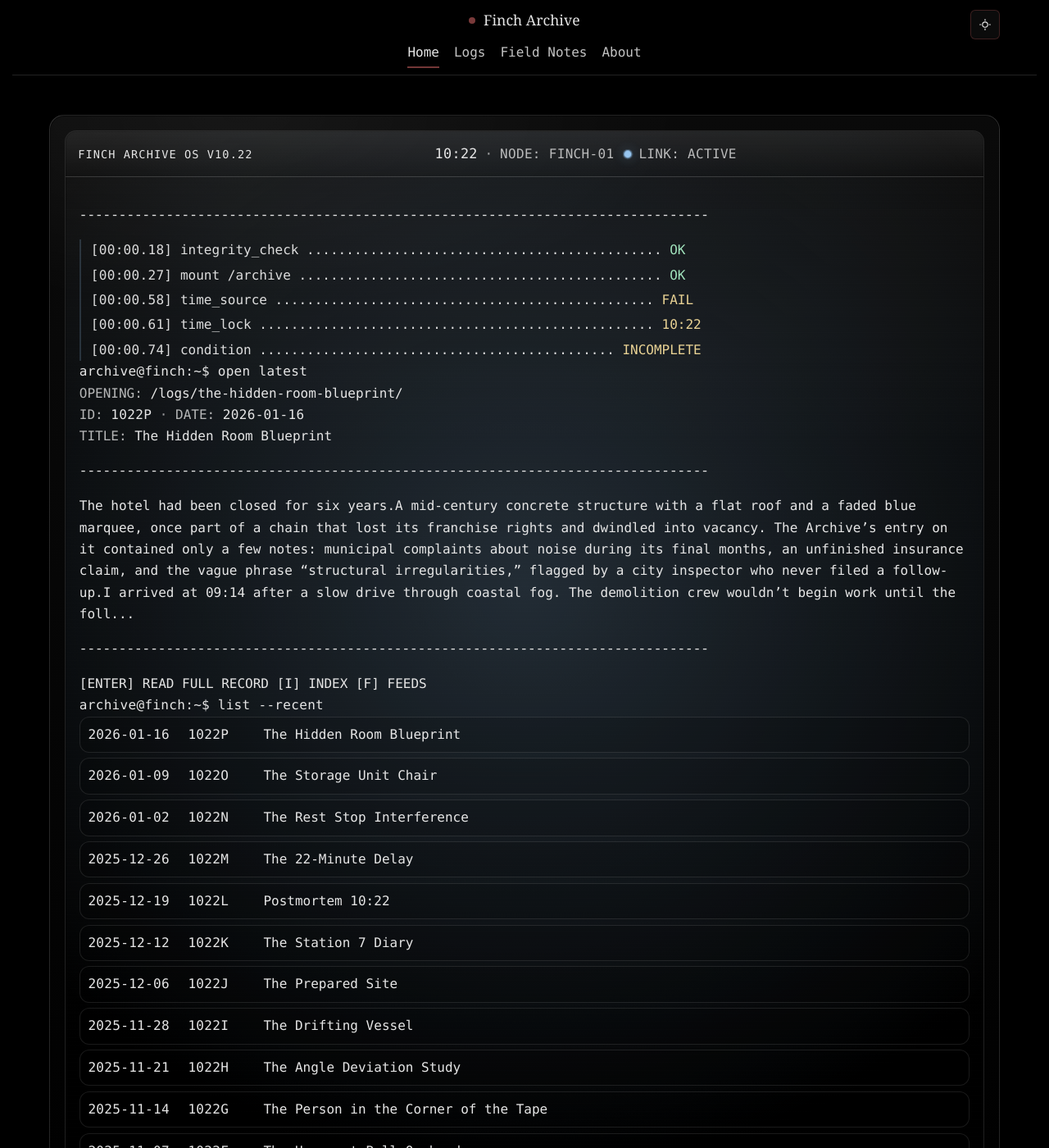
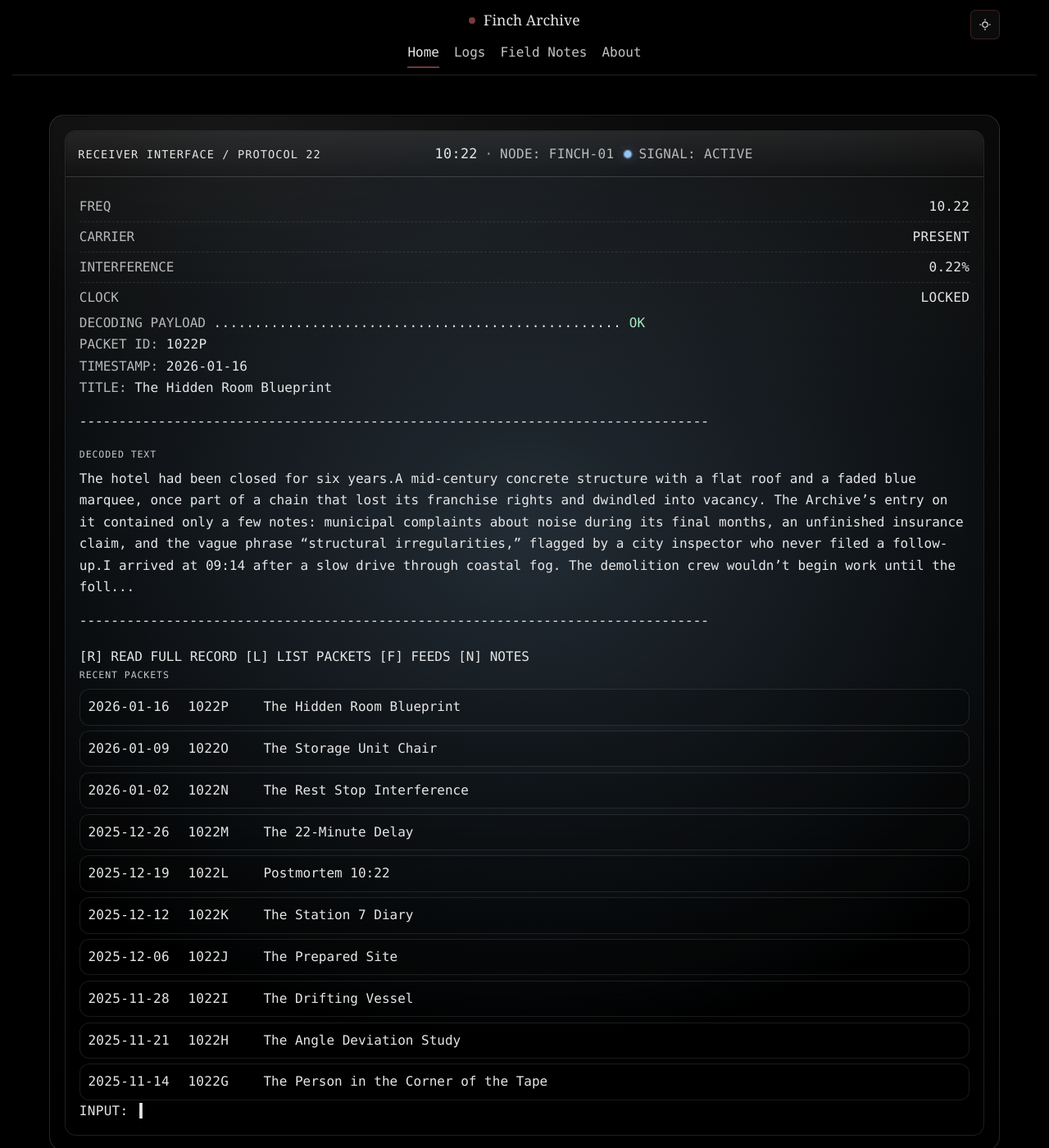
Before and after one commit to HallowayFinch/fincharchive.com, a Jekyll site: the page built from index.html, in a window 1280 px wide and 1400 px high. Shown: the whole window at 82% size. Built offline with Jekyll 4.4.1, drawn with Linux system fonts in a browser that asks for light colours; some of the changed text lies outside the part shown.

Commit message:
Update description and modify recent logs display

```diff
--- a/index.html
+++ b/index.html
@@ -1,22 +1,21 @@
 ---
 layout: default
 title: Finch Archive
-description: "Recovered notes from incomplete transmissions: terminal access to the latest logs."
+description: "Recovered notes from incomplete transmissions: receiver interface for decoded logs."
 full_width: true
 ---
 
 {%- assign EMPTY = '' | split: '' -%}
 {%- assign logs  = site.logs | sort: "date" | reverse | default: EMPTY -%}
 {%- assign feat  = logs | first -%}
-{%- assign recent = logs | slice: 0, 12 | default: EMPTY -%}
+{%- assign recent = logs | slice: 0, 10 | default: EMPTY -%}
 
-<section class="finch-terminal-home finch-terminal-home--transcript" aria-label="Finch Archive terminal interface">
+<section class="finch-terminal-home finch-terminal-home--receiver" aria-label="Finch Archive receiver interface">
   <div class="finch-terminal-bezel">
     <div class="finch-terminal-screen" role="region" aria-label="CRT viewport">
-      <!-- TOP BAR -->
       <header class="finch-terminal-topbar">
         <div class="finch-terminal-topbar__left">
-          <span class="finch-mono finch-toplabel">FINCH ARCHIVE OS v10.22</span>
+          <span class="finch-mono finch-toplabel">RECEIVER INTERFACE / PROTOCOL 22</span>
         </div>
         <div class="finch-terminal-topbar__center">
           <span class="finch-mono finch-clock">10:22</span>
@@ -25,70 +24,63 @@ full_width: true
         </div>
         <div class="finch-terminal-topbar__right">
           <span class="finch-led finch-led--pulse" aria-hidden="true"></span>
-          <span class="finch-mono finch-muted">LINK: ACTIVE</span>
+          <span class="finch-mono finch-muted">SIGNAL: ACTIVE</span>
         </div>
       </header>
 
-      <!-- BODY (single transcript flow) -->
       <div class="finch-terminal-body">
-        <div class="finch-transcript" aria-label="Operator session transcript">
-          <pre class="finch-pre" aria-hidden="true">--------------------------------------------------------------------------------</pre>
+        <div class="finch-receiver">
+          <div class="finch-grid">
+            <div class="finch-panel">
+              <div class="finch-kv">
+                <div class="finch-kv__row"><span class="finch-muted">FREQ</span><span class="finch-mono">10.22</span></div>
+                <div class="finch-kv__row"><span class="finch-muted">CARRIER</span><span class="finch-mono">PRESENT</span></div>
+                <div class="finch-kv__row"><span class="finch-muted">INTERFERENCE</span><span class="finch-mono">0.22%</span></div>
+                <div class="finch-kv__row"><span class="finch-muted">CLOCK</span><span class="finch-mono">LOCKED</span></div>
+              </div>
+            </div>
 
-          <ul class="finch-boot-lines finch-boot-lines--compact" data-boot>
-            <li><span class="finch-mono">[00:00.18]</span> integrity_check ............................................. <span class="finch-ok">OK</span></li>
-            <li><span class="finch-mono">[00:00.27]</span> mount /archive .............................................. <span class="finch-ok">OK</span></li>
-            <li><span class="finch-mono">[00:00.58]</span> time_source ................................................ <span class="finch-warn">FAIL</span></li>
-            <li><span class="finch-mono">[00:00.61]</span> time_lock .................................................. <span class="finch-warn">10:22</span></li>
-            <li><span class="finch-mono">[00:00.74]</span> condition ............................................. <span class="finch-warn">INCOMPLETE</span></li>
-          </ul>
+            <div class="finch-panel">
+              <div class="finch-line">
+                <span class="finch-muted">DECODING PAYLOAD</span>
+                <span class="finch-mono">..................................................</span>
+                <span class="finch-ok">OK</span>
+              </div>
 
+              {%- if feat -%}
                 <div class="finch-gap"></div>
 
-          {%- if feat -%}
-            <div class="finch-line">
-              <span class="finch-mono">archive@finch:~$</span> <span class="finch-mono">open latest</span>
-            </div>
-
                 <div class="finch-out">
-              <div class="finch-out__line">
-                <span class="finch-muted">OPENING:</span>
-                <a class="finch-out__link" href="{{ feat.url | relative_url }}">{{ feat.url | relative_url }}</a>
-              </div>
-              <div class="finch-out__line">
-                <span class="finch-muted">ID:</span> <span class="finch-mono">{{ feat.log_id | default: "LOG" }}</span>
-                <span class="finch-sep" aria-hidden="true">·</span>
-                <span class="finch-muted">DATE:</span> <span class="finch-mono">{{ feat.date | date: "%Y-%m-%d" }}</span>
-              </div>
-              <div class="finch-out__line">
-                <span class="finch-muted">TITLE:</span>
-                <a class="finch-out__link" href="{{ feat.url | relative_url }}">{{ feat.title }}</a>
+                  <div class="finch-out__line"><span class="finch-muted">PACKET ID:</span> <span class="finch-mono">{{ feat.log_id | default: "LOG" }}</span></div>
+                  <div class="finch-out__line"><span class="finch-muted">TIMESTAMP:</span> <span class="finch-mono">{{ feat.date | date: "%Y-%m-%d" }}</span></div>
+                  <div class="finch-out__line"><span class="finch-muted">TITLE:</span> <a class="finch-out__link" href="{{ feat.url | relative_url }}">{{ feat.title }}</a></div>
                 </div>
 
                 <pre class="finch-pre" aria-hidden="true">--------------------------------------------------------------------------------</pre>
 
+                <div class="finch-decode">
+                  <div class="finch-section-label">DECODED TEXT</div>
                   <div class="finch-out__excerpt">
                     {{ feat.content | strip_html | strip_newlines | truncate: 560 }}
+                  </div>
                 </div>
 
                 <pre class="finch-pre" aria-hidden="true">--------------------------------------------------------------------------------</pre>
 
                 <div class="finch-actions">
-                <a class="finch-action" href="{{ feat.url | relative_url }}">[ENTER] READ FULL RECORD</a>
+                  <a class="finch-action" href="{{ feat.url | relative_url }}">[R] READ FULL RECORD</a>
                   <span class="finch-muted"> </span>
-                <a class="finch-action" href="{{ '/logs/' | relative_url }}">[I] INDEX</a>
+                  <a class="finch-action" href="{{ '/logs/' | relative_url }}">[L] LIST PACKETS</a>
                   <span class="finch-muted"> </span>
                   <a class="finch-action" href="{{ '/feeds/' | relative_url }}">[F] FEEDS</a>
-              </div>
+                  <span class="finch-muted"> </span>
+                  <a class="finch-action" href="{{ '/about/' | relative_url }}">[N] NOTES</a>
                 </div>
 
                 <div class="finch-gap"></div>
 
-            <div class="finch-line">
-              <span class="finch-mono">archive@finch:~$</span> <span class="finch-mono">list --recent</span>
-            </div>
-
-            <div class="finch-out">
-              <ul class="finch-ls finch-ls--plain" role="list" aria-label="Recent logs">
+                <div class="finch-section-label">RECENT PACKETS</div>
+                <ul class="finch-ls finch-ls--plain" role="list">
                   {%- for item in recent -%}
                     <li class="finch-ls__row finch-ls__row--plain">
                       <span class="finch-mono finch-ls__date">{{ item.date | date: "%Y-%m-%d" }}</span>
@@ -100,58 +92,19 @@ full_width: true
 
                 <div class="finch-gap"></div>
 
-              <div class="finch-actions">
-                <a class="finch-action" href="{{ '/logs/' | relative_url }}">[OPEN] FULL CATALOG</a>
-                <span class="finch-muted"> </span>
-                <a class="finch-action" href="{{ '/about/' | relative_url }}">[NOTES] SYSTEM</a>
+                <div class="finch-line finch-line--prompt">
+                  <span class="finch-mono">INPUT:</span>
+                  <span class="finch-cursor" aria-hidden="true">▍</span>
+                </div>
+              {%- else -%}
+                <div class="finch-gap"></div>
+                <div class="finch-out">
+                  <span class="finch-warn">NO PAYLOAD</span>
+                </div>
+              {%- endif -%}
             </div>
           </div>
-          {%- else -%}
-            <div class="finch-line">
-              <span class="finch-mono">archive@finch:~$</span> <span class="finch-mono">status</span>
         </div>
-            <div class="finch-out">
-              <span class="finch-muted">No transmissions available.</span>
-            </div>
-          {%- endif -%}
-
-          <div class="finch-gap"></div>
-
-          <div class="finch-line finch-line--prompt">
-            <span class="finch-mono">archive@finch:~$</span>
-            <span class="finch-cursor" aria-hidden="true">▍</span>
-          </div>
-        </div>
-
-        <!-- Tiny boot reveal (optional flavor, safe) -->
-        <script>
-          (function () {
-            const root = document.querySelector('.finch-terminal-home');
-            const list = document.querySelector('[data-boot]');
-            if (!root || !list) return;
-            const reduce = window.matchMedia && window.matchMedia('(prefers-reduced-motion: reduce)').matches;
-            if (reduce) return;
-
-            const lines = Array.from(list.querySelectorAll('li'));
-            if (!lines.length) return;
-
-            root.classList.add('is-boot-animating');
-            lines.forEach(li => li.classList.remove('is-revealed'));
-
-            let i = 0;
-            const step = () => {
-              if (i < lines.length) {
-                lines[i].classList.add('is-revealed');
-                i += 1;
-                setTimeout(step, 85);
-              } else {
-                root.classList.remove('is-boot-animating');
-              }
-            };
-
-            setTimeout(step, 120);
-          })();
-        </script>
       </div>
     </div>
   </div>
```
Lines whose indentation alone changed are shown as unchanged.
